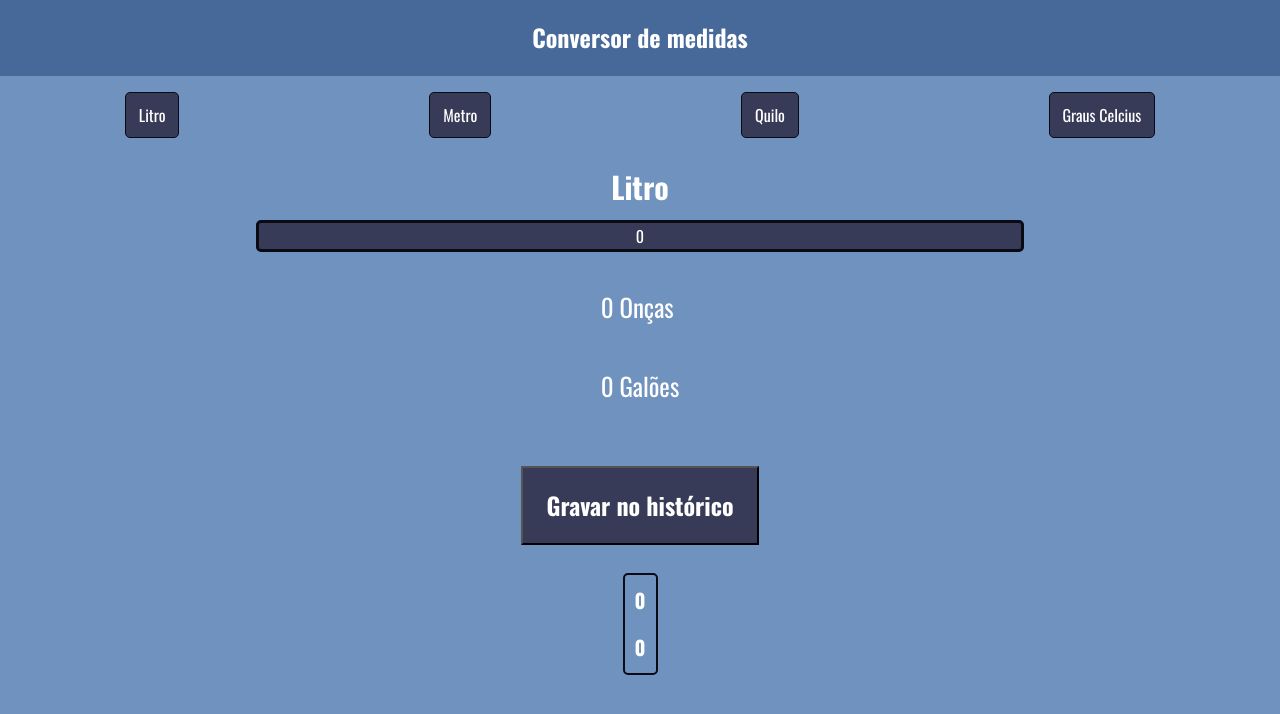
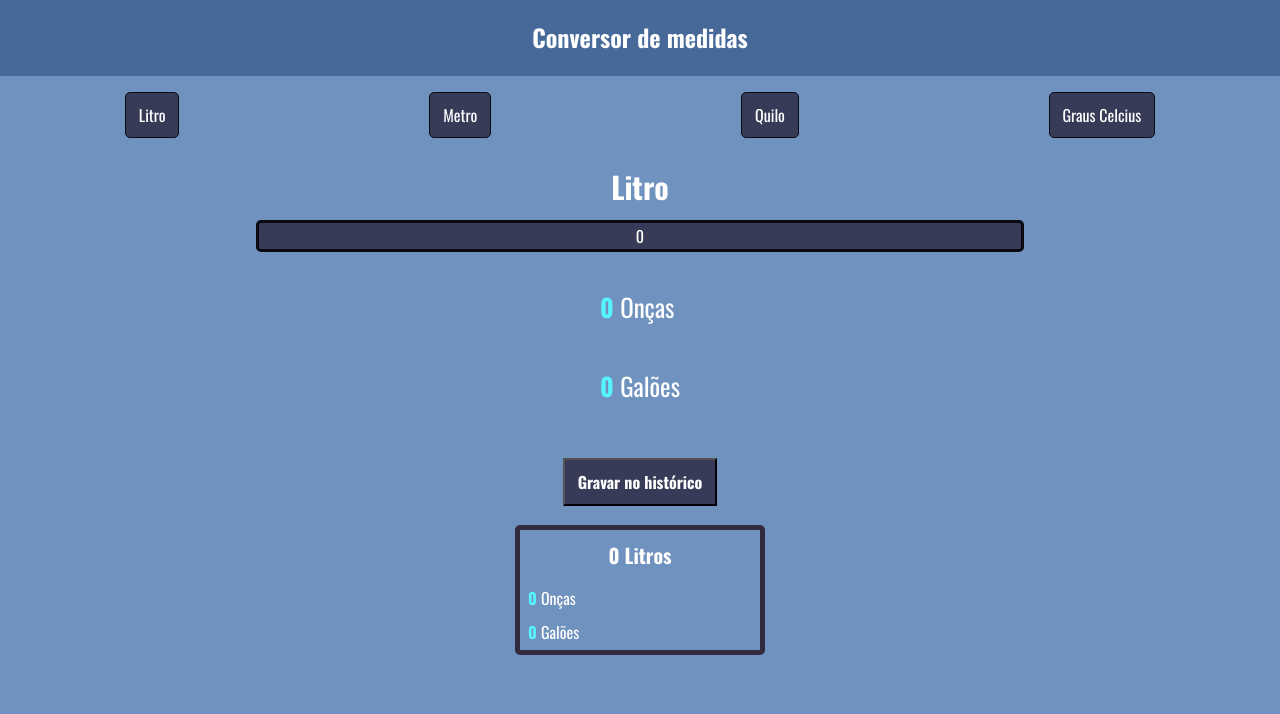
Before and after one commit to FeShimada/Conversor-Kepha, a React (Create React App) app: page /litro in a window 1280 px wide. Both pictures are taken after a click on the button "Gravar no histórico". Shown: the top 714 px of the page. Built offline with nearby package versions, Linux system fonts and the light colour scheme.

Commit message:
Correção de bugs no histórico

```diff
--- a/src/app/components/Conversor/Conversor.module.scss
+++ b/src/app/components/Conversor/Conversor.module.scss
@@ -36,3 +36,10 @@
     margin: 1em 0;
     font-size: 25px;
 }
+
+.lista__valor {
+    color: $azul-fluorescente;
+    margin: 1em 0;
+    font-size: 25px;
+    list-style: none;
+}
--- a/src/app/components/Conversor/Conversor.tsx
+++ b/src/app/components/Conversor/Conversor.tsx
@@ -8,7 +8,7 @@ import styles from './Conversor.module.scss';
 export const Conversor = ({ unidade, funcao }: IConversor) => {
 
     return (
-        <li className={styles.lista__item}> {funcao} {unidade} </li>
+        <li className={styles.lista__item}> <strong className={styles.lista__valor}> {funcao} </strong>  {unidade} </li>
     )
 }
 
--- a/src/app/components/Historico/Historico.module.scss
+++ b/src/app/components/Historico/Historico.module.scss
@@ -10,9 +10,8 @@
 
 .historico__botao {
     margin: 1em 0;
-    padding: 1em;
+    padding: 0.8em;
     color: white;
     background-color: $cinza-azul;
     font-weight: 700;
-    font-size: 24px;
 }
--- a/src/app/components/Historico/Item/Item.module.scss
+++ b/src/app/components/Historico/Item/Item.module.scss
@@ -1,17 +1,32 @@
 @import '../../../../styles/variaveis';
 
 .historico__lista__item {
-    border: 2px solid $preto;
+    border: 5px solid rgb(50, 43, 63);
     border-radius: 5px;
     text-decoration: none;
     list-style-type: none;
     margin: 0.2em 0;
+    display: flex;
+    flex-direction: column;
+    justify-content: left;
+    align-items: center;
+}
+
+.historico__titulo {
+    margin: 0.2em 0;
+    padding: 0.5em 0;
+    color: white;
+    font-size: 20px;
+    font-weight: 700;
 }
 
 .historico__item {
-    margin: 0.2em 0;
     color: white;
-    font-size: 20px;
-    font-weight: 700;
     padding: 0.5em;
+    box-sizing: border-box;
+    width: 30vh;
 }
+
+.historico__valor {
+    color: $azul-fluorescente;
+}
--- a/src/app/components/Historico/Item/index.tsx
+++ b/src/app/components/Historico/Item/index.tsx
@@ -1,16 +1,26 @@
-import { useRecoilValue } from "recoil"
 import { IUnidades } from "../../../../interfaces/IUnidades"
-import { unidadeBaseState } from "../../../../state/atom"
 import styles from './Item.module.scss'
 
-export const Item = ( {transformacao1, transformacao2}: IUnidades ) => {
-
-    const unidadeBase = useRecoilValue(unidadeBaseState)
+export const Item = ( {
+    transformacao1,
+    transformacao2,
+    unidadeBaseNome,
+    unidadeBaseValor,
+    transformacao1Nome,
+    transformacao2Nome
+}: IUnidades ) => {
 
     return (
         <ul className={styles.historico__lista__item}>
-            <li className={styles.historico__item}> {transformacao1}  </li>
-            <li className={styles.historico__item}> {transformacao2}  </li>
+
+            <li className={styles.historico__titulo}> {unidadeBaseValor} {unidadeBaseNome} </li>
+
+            <li className={styles.historico__item}>
+                <strong className={styles.historico__valor}> {transformacao1} </strong> {transformacao1Nome}
+            </li>
+            <li className={styles.historico__item}>
+                <strong className={styles.historico__valor}> {transformacao2} </strong> {transformacao2Nome}
+            </li>
         </ul>
     )
 }
--- a/src/app/components/Historico/index.tsx
+++ b/src/app/components/Historico/index.tsx
@@ -3,7 +3,7 @@ import { useRecoilValue } from "recoil"
 import { IConversores } from "../../../interfaces/IConversores"
 import { IUnidades } from "../../../interfaces/IUnidades"
 import { valorState } from "../../../state/atom"
-import { grausParaFahrenheit, grausParaKelvin, litrosParaGaloes, litrosParaOncas, metrosParaMilhas, metrosParaPes, quilosParaLibras, quilosParaOncas } from "../common/utils/conversores"
+import { grausParaFahrenheit, grausParaKelvin, litrosParaGaloes, litrosParaOncas, metrosParaMilhas, metrosParaPes, quilosParaLibras, quilosParaOncas, valorFixo } from "../common/utils/conversores"
 import { Item } from "./Item"
 import styles from './Historico.module.scss'
 
@@ -17,30 +17,53 @@ export const Historico = ( {unidadeBase}: IConversores ) => {
                 [
                     ...unidades,
                     {
+                        unidadeBaseNome,
+                        unidadeBaseValor,
                         transformacao1,
-                        transformacao2
+                        transformacao2,
+                        transformacao1Nome,
+                        transformacao2Nome
                     }
                 ]
             )
     }
 
-    const valor = useRecoilValue(valorState)
-    let transformacao1 = grausParaKelvin(valor)
-    let transformacao2 = grausParaFahrenheit(valor)
-
+    let valor = useRecoilValue(valorState)
+    let unidadeBaseNome = ''
+    let unidadeBaseValor = 0
+    let transformacao1 = 0
+    let transformacao2 = 0
+    let transformacao1Nome = ''
+    let transformacao2Nome = ''
 
     if (unidadeBase === 'Graus Celcius') {
+        unidadeBaseNome = 'Graus Celcius'
+        unidadeBaseValor = valorFixo(valor)
         transformacao1 = grausParaKelvin(valor)
         transformacao2 = grausParaFahrenheit(valor)
+        transformacao1Nome = 'Kelvin'
+        transformacao2Nome = 'Fahrenheit'
     } else if (unidadeBase === 'Litro') {
+        unidadeBaseNome = 'Litros'
+        unidadeBaseValor = valorFixo(valor)
         transformacao1 = litrosParaOncas(valor)
         transformacao2 = litrosParaGaloes(valor)
+        transformacao1Nome = 'Onças'
+        transformacao2Nome = 'Galões'
     } else if (unidadeBase === 'Metro') {
+        unidadeBaseNome = 'Metros'
+        unidadeBaseValor = valorFixo(valor)
         transformacao1 = metrosParaMilhas(valor)
         transformacao2 = metrosParaPes(valor)
+        transformacao1Nome = 'Milhas'
+        transformacao2Nome = 'Pés'
     } else {
+        unidadeBaseNome = 'Quilos'
+        unidadeBaseValor = valorFixo(valor)
         transformacao1 = quilosParaLibras(valor)
         transformacao2 = quilosParaOncas(valor)
+        transformacao1Nome = 'Libras'
+        transformacao2Nome = 'Onças'
     }
 
     return (
--- a/src/app/components/common/utils/conversores.ts
+++ b/src/app/components/common/utils/conversores.ts
@@ -1,34 +1,44 @@
 
 
 export const metrosParaMilhas = (comprimento: number) => {
-    const milhas = comprimento / 1609;
+    const milhasString = (comprimento / 1609).toFixed(2);
+    const milhas = parseFloat(milhasString)
 
     return milhas;
 }
 
 export const metrosParaPes = (comprimento: number) => {
-    const pes = comprimento * 3.281;
+    const pesString = (comprimento * 3.281).toFixed(2);
+    const pes = parseFloat(pesString)
 
     return pes;
 }
 
 export const litrosParaOncas = (volume: number) => {
-    const oncas = volume * 33.814;
+    const oncasString = (volume * 33.814).toFixed(2);
+    const oncas = parseFloat(oncasString)
+
     return oncas;
 }
 
 export const litrosParaGaloes = (volume: number) => {
-    const galoes = volume / 3.785;
+    const galoesString = (volume / 3.785).toFixed(2);
+    const galoes = parseFloat(galoesString)
+
     return galoes;
 }
 
 export const quilosParaLibras = (massa: number) => {
-    const libras = massa * 2.205;
+    const librasString = (massa * 2.205).toFixed(2);
+    const libras = parseFloat(librasString)
+
     return libras;
 }
 
 export const quilosParaOncas = (massa: number) => {
-    const oncas = massa * 35.274;
+    const oncasString = (massa * 35.274).toFixed(2);
+    const oncas = parseFloat(oncasString)
+
     return oncas;
 }
 
@@ -41,3 +51,8 @@ export const grausParaFahrenheit = (temperatura: number) => {
     const fahrenheit = (temperatura * 9/5) + 32;
     return fahrenheit;
 }
+
+export const valorFixo = (valor: number) => {
+    const valorFixo = valor
+    return valorFixo
+}
--- a/src/interfaces/IUnidades.ts
+++ b/src/interfaces/IUnidades.ts
@@ -1,5 +1,9 @@
 
 export interface IUnidades {
+    unidadeBaseNome: string,
+    unidadeBaseValor: number,
     transformacao1: number,
-    transformacao2: number
+    transformacao2: number,
+    transformacao1Nome: string,
+    transformacao2Nome: string,
 }
--- a/src/styles/_variaveis.scss
+++ b/src/styles/_variaveis.scss
@@ -2,3 +2,4 @@ $cor-de-fundo:  rgb(112, 146, 190);
 $cor-do-cabecalho: rgb(70, 105, 153);
 $preto: #090a13;
 $cinza-azul: #383b57;
+$azul-fluorescente: #57f4ff;
```
Also changed, not shown: src/app/pages/GrausCelcius/index.tsx (line endings or trailing spaces).
